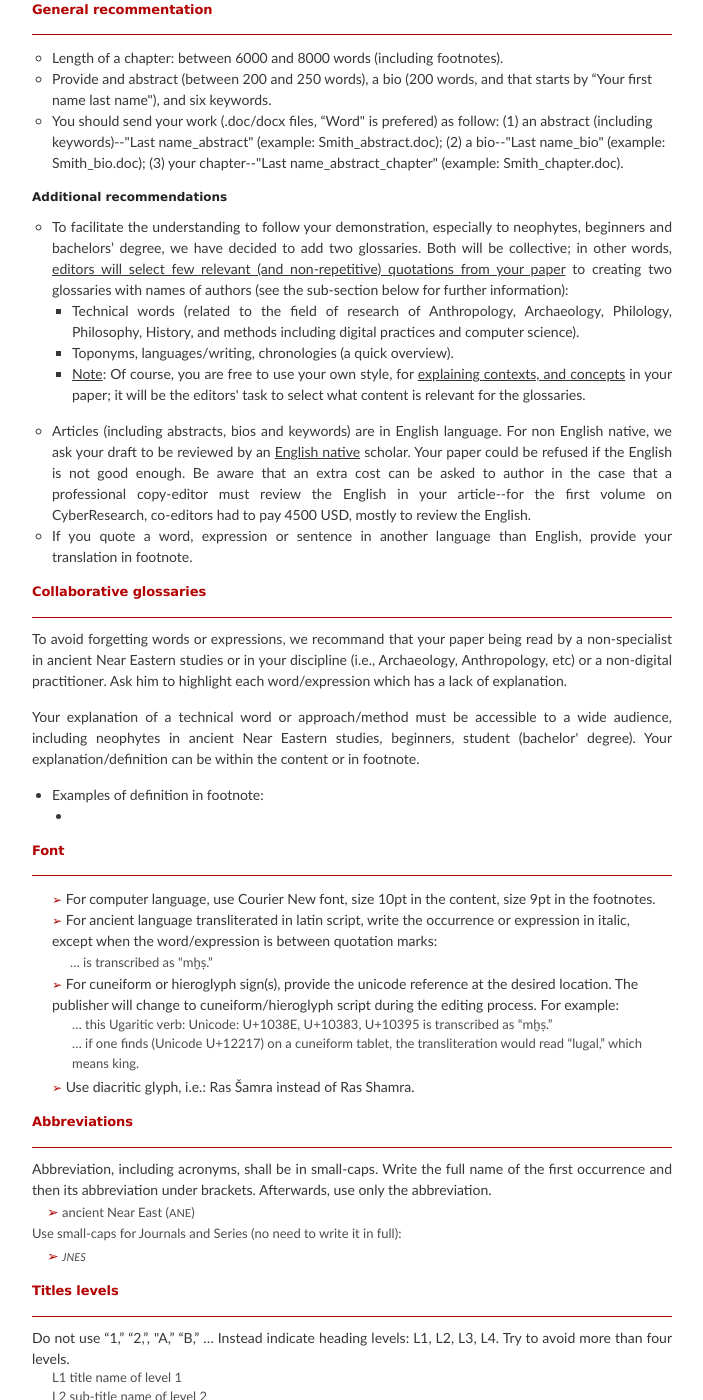
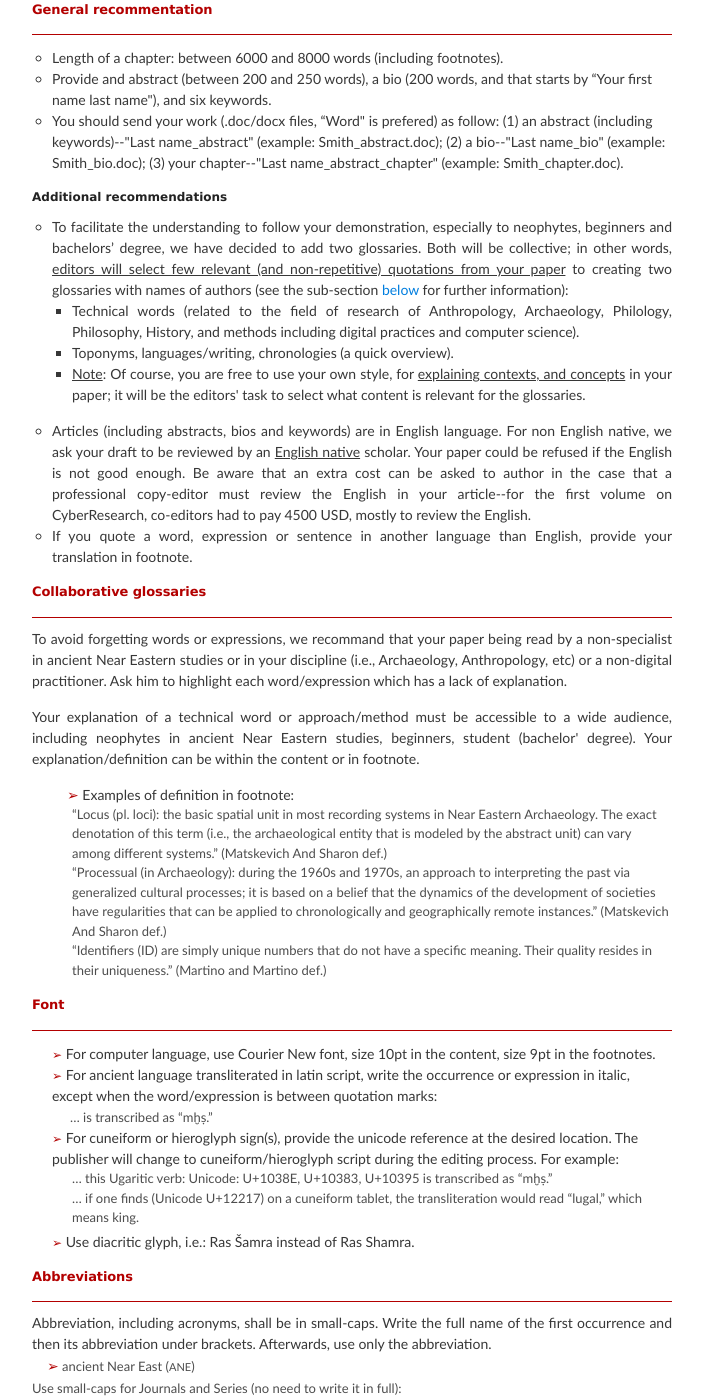
Before and after one commit to vbigot-juloux/ane-research-humanities, a Jekyll site: the page built from docs/Guidelines.md, in a window 1280 px wide and 1400 px high, scrolled down 516 px. Shown: the whole window, without its empty margins (288-991 px from the left). Built offline with Jekyll 4.4.1, drawn with Linux system fonts in a browser that asks for light colours; the repository's description, which GitHub fills in, is left out.

Commit message:
Update Guidelines.md

```diff
--- a/docs/Guidelines.md
+++ b/docs/Guidelines.md
@@ -9,7 +9,7 @@ layout: default
 <br >
 <hr style="height:0; margin:0; background:transparent; border-bottom:0.5px solid #cccccc;" />
 <span style="border: 0">
-  <span style="color:#b30000; font-size: 14px;">&#9758;</span> <a href="#reco" name="reco2">General recommendation</a> | <a>Font</a> | <a>Abbreviations</a> | <a>Titles levels</a> | <a>Illustrations</a> | <a>Text formatting for the references</a> |  <a>Citation in text</a> | <a>Citation in footnote</a> | <a>Citation in the list of references</a>
+  <span style="color:#b30000; font-size: 14px;">&#9758;</span> <a href="#reco" name="reco2">General recommendation</a> | <a href="#font" name="font2">Font</a> | <a href="#abbr" name="abbr">Abbreviations</a> | <a href="#titles" name="titles">Titles levels</a> | <a>Illustrations</a> | <a>Text formatting for the references</a> |  <a>Citation in text</a> | <a>Citation in footnote</a> | <a>Citation in the list of references</a>
   </span>
 
 
@@ -26,7 +26,7 @@ layout: default
 
 <h4 style="font-size: 12px">Additional recommendations</h4>
 <ul style="list-style-type: circle; text-align: justify">
-  <li>To facilitate the understanding to follow your demonstration, especially to <b>neophytes, beginners and bachelors’ degree</b>, we have decided to add two glossaries. Both will be collective; in other words, <u>editors will select few relevant (and non-repetitive) quotations from your paper</u> to creating two glossaries with names of authors (see the sub-section below for further information):
+  <li>To facilitate the understanding to follow your demonstration, especially to <b>neophytes, beginners and bachelors’ degree</b>, we have decided to add two glossaries. Both will be collective; in other words, <u>editors will select few relevant (and non-repetitive) quotations from your paper</u> to creating two glossaries with names of authors (see the sub-section <a href="#glossaries" name="glossaries">below</a> for further information):
 <ul style="list-style-type: square">
   <li>Technical words (related to the field of research of Anthropology, Archaeology, Philology, Philosophy, History, and methods including digital practices and computer science).</li>
   <li>Toponyms, languages/writing, chronologies (a quick overview).</li>
@@ -38,19 +38,21 @@ layout: default
 <li>If you quote a word, expression or sentence in another language than English, provide your translation in footnote.</li>
 </ul>
 
-<h3 style="color:#b30000;">Collaborative glossaries</h3>
+<h3 style="color:#b30000;"><a name="glossaries"></a>Collaborative glossaries</h3>
 <hr style="height:0; margin:0; background:transparent; border-bottom:0.5px solid #b30000;" />
 <p>To avoid forgetting words or expressions, we recommand that your paper being read by a non-specialist in ancient Near Eastern studies or in your discipline (i.e., Archaeology, Anthropology, etc) or a non-digital practitioner. Ask him to highlight each word/expression which has a lack of explanation.</p>
 <p>Your explanation of a technical word or approach/method must be accessible to a wide audience, including neophytes in ancient Near Eastern studies, beginners, student (bachelor' degree). Your explanation/definition can be within the content or in footnote.</p>
-<ul>
-  <li>Examples of definition in footnote:
-    <ul>
-      <li></li>
+<ul style="list-style-type: none">
+  <li> <span style="color:#b30000; font-size: 14px; padding-left: 15px">&#x27A2;</span> Examples of definition in footnote:
+    <ul style="list-style-type: none; font-size: 13px; color: #4d4d4d;">
+      <li>“Locus (pl. loci): the basic spatial unit in most recording systems in Near Eastern Archaeology. The exact denotation of this term (i.e., the archaeological entity that is modeled by the abstract unit) can vary among different systems.” (Matskevich And Sharon def.)</li>
+      <li>“Processual (in Archaeology): during the 1960s and 1970s, an approach to interpreting the past via generalized cultural processes; it is based on a belief that the dynamics of the development of societies have regularities that can be applied to chronologically and geographically remote instances.” (Matskevich And Sharon def.)</li>
+      <li>“Identifiers (ID) are simply unique numbers that do not have a specific meaning. Their quality resides in their uniqueness.” (Martino and Martino def.)</li>
     </ul>
   </li>
   </ul>
 
-<h3 style="color:#b30000;">Font</h3>
+<h3 style="color:#b30000;"><a name="font"></a>Font</h3>
 <hr style="height:0; margin:0; background:transparent; border-bottom:0.5px solid #b30000;" />
 <ul style="list-style-type: none">
   <li style="margin-top: 12px"><span style="color:#b30000; font-size: 12px;">&#x27A2;</span> For computer language, use Courier New font, size 10pt in the content, size 9pt in the footnotes.</li>
@@ -66,7 +68,7 @@ layout: default
    <li style="margin-top: -12px"><span style="color:#b30000; font-size: 12px;">&#x27A2;</span> Use diacritic glyph, i.e.: Ras Šamra instead of Ras Shamra.</li>
   </ul>
 
-<h3 style="color:#b30000;">Abbreviations</h3>
+<h3 style="color:#b30000;"><a name="abbr"></a>Abbreviations</h3>
 <hr style="height:0; margin:0; background:transparent; border-bottom:0.5px solid #b30000;" />
 <p>Abbreviation, including acronyms, shall be in small-caps. Write the full name of the first occurrence and then its abbreviation under brackets. Afterwards, use only the abbreviation. <br />
   <span style="font-size: 13px; color: #4d4d4d">
@@ -75,7 +77,7 @@ Use small-caps for Journals and Series (no need to write it in full): <br />
 <span style="color:#b30000; font-size: 14px; padding-left: 15px">&#x27A2;</span> <span style="font-variant: small-caps; font-size: 15px;"><em>jnes</em></span>
   </span></p>
 
-<h3 style="color:#b30000;">Titles levels</h3>
+<h3 style="color:#b30000;"><a name="titles"></a>Titles levels</h3>
 <hr style="height:0; margin:0; background:transparent; border-bottom:0.5px solid #b30000;" />
 <p>Do not use “1,” “2,”, "A,” “B,” … Instead indicate heading levels: L1, L2, L3, L4. Try to avoid more than four levels.</p>
 <ul style="list-style-type: none; font-size: 13px; color: #4d4d4d; margin-top: -16px">
```
